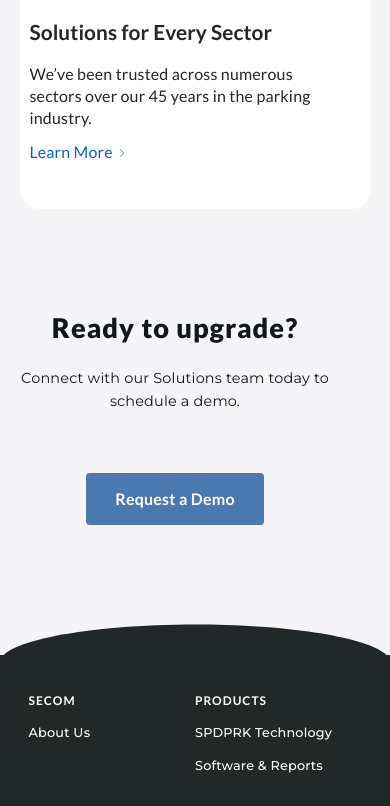
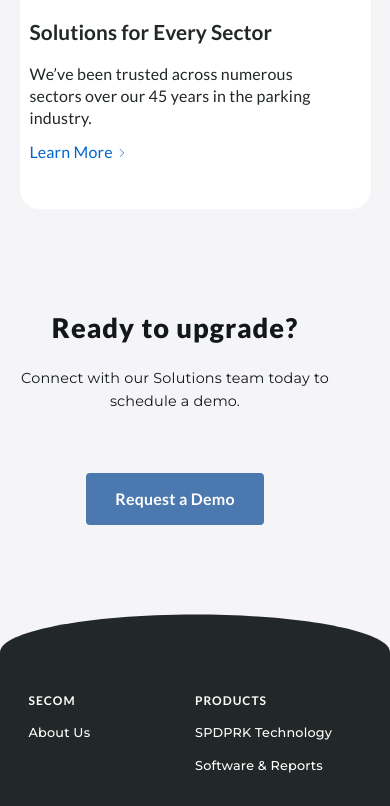
Before and after one commit to justinshane13/SPDPRK-site-v2, a Next.js app: page / in a window 390 px wide. Shown: the part 2259-3065 px from the top of the page. Built offline with nearby package versions, Linux system fonts and the light colour scheme.

Commit message:
fix footer background shape

```diff
--- a/styles/Home.module.css
+++ b/styles/Home.module.css
@@ -1075,7 +1075,7 @@
     display: block;
     width: 100%;
     height: 43px;
-    top: -40px;
+    top: -30px;
   }
 
   .custom_shape_divider_bottom_1682005640 .shape_fill {
```
